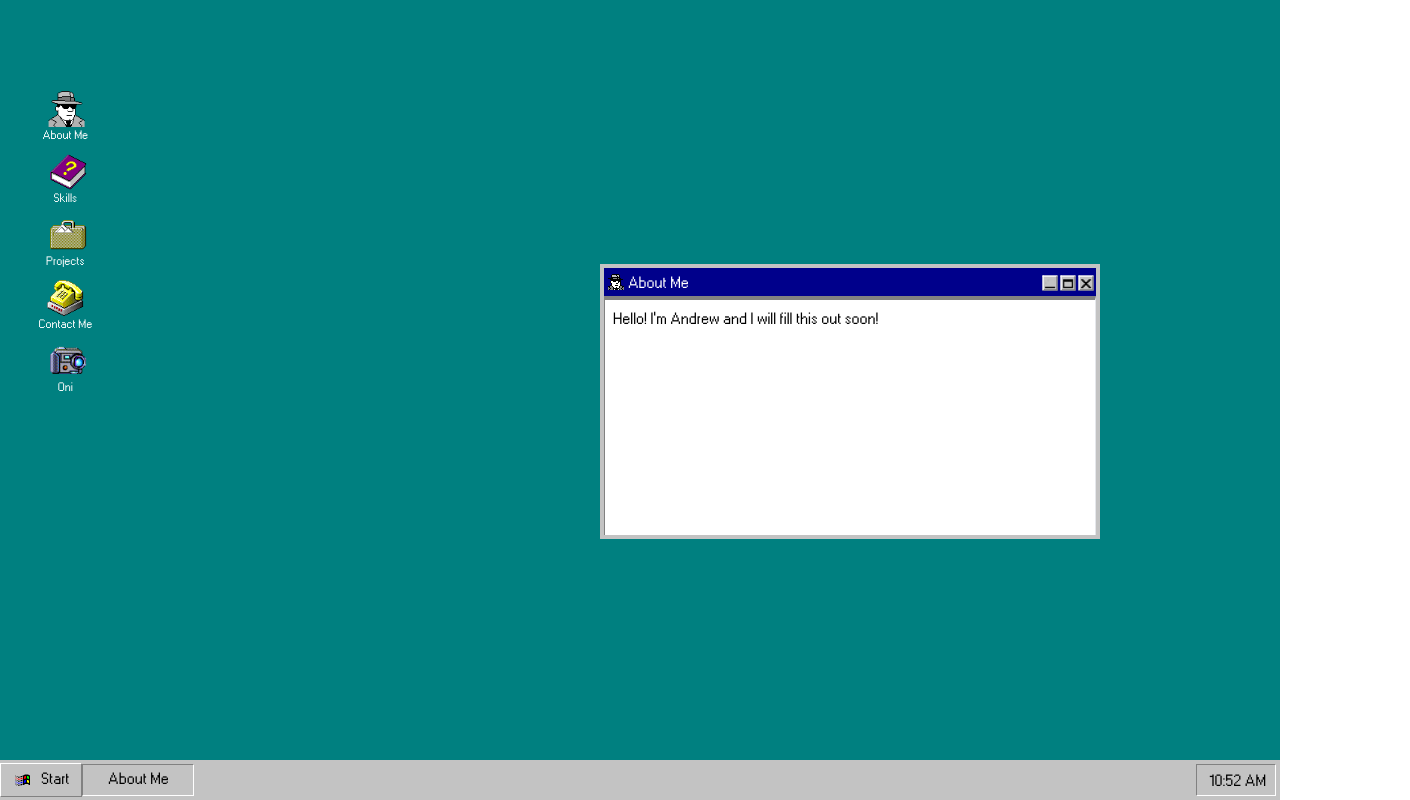
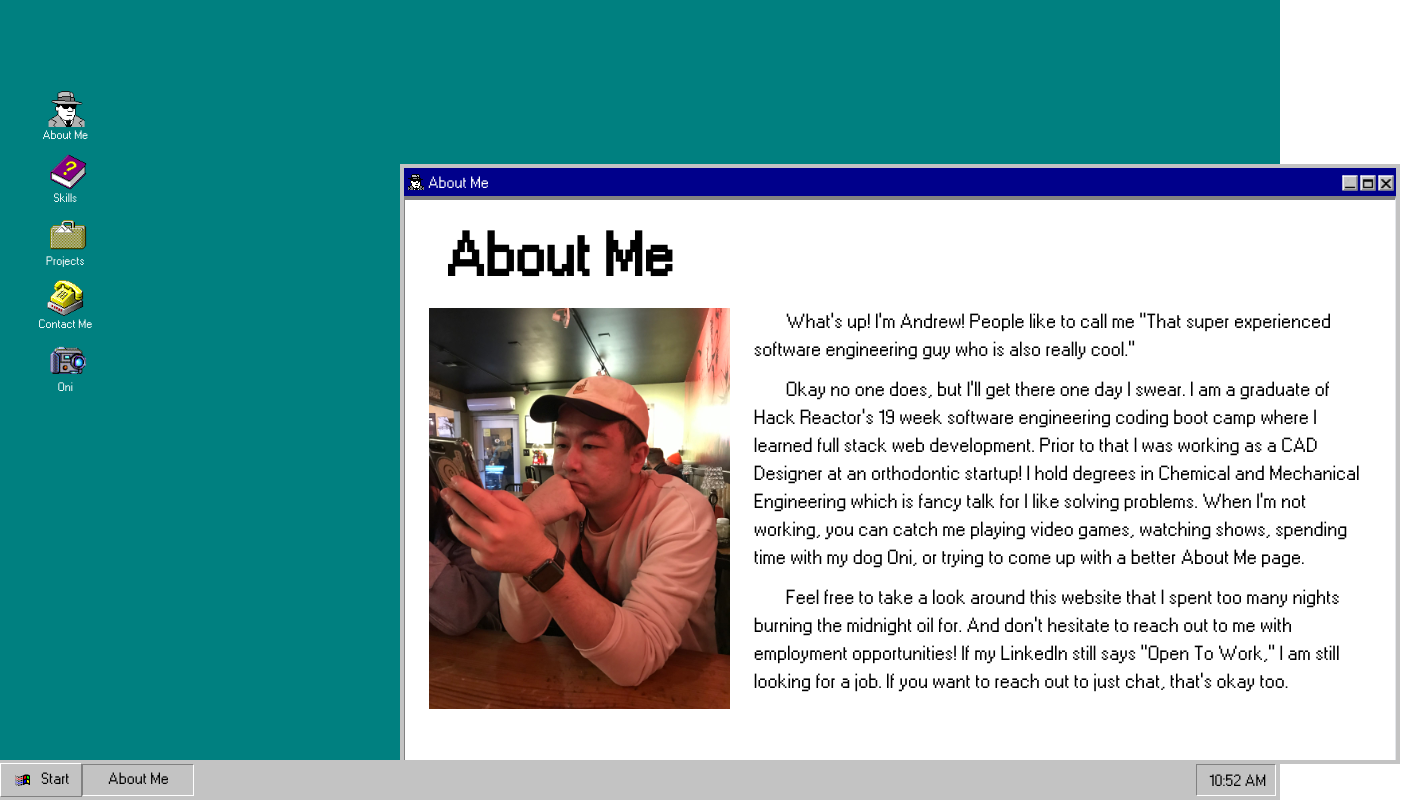
Before and after one commit to theandrewliu/portfolio, a React (Create React App) app: page / in a window 1280 px wide. Shown: the whole page, 1410 px wide, since content can reach past the window. Built offline with nearby package versions, Linux system fonts and the light colour scheme.

Commit message:
added the about me window content. finally

```diff
--- a/src/Components/AboutMeWindow.js
+++ b/src/Components/AboutMeWindow.js
@@ -7,6 +7,7 @@ import hidebutton from '../assets/icons/hide-icon.png'
 import maximizebutton from '../assets/icons/maximize-icon.png'
 import minimizebutton from '../assets/icons/minimize-icon.png'
 import msagentsmall from '../assets/icons/msagentsmall.png'
+import selfie from '../assets/images/AboutMe.jpg'
 
 
 const AboutMeWindow = () => {
@@ -64,12 +65,34 @@ const AboutMeWindow = () => {
                             </div>
                         </div>
                         <div className="p-2 h-full bg-white border border-l-shadow border-t-shadow whitespace-normal break-normal overflow-auto">
-                            <p>Hello! I'm Andrew and I will fill this out soon!</p>
+                            <div>
+                                <h1 className="text-6xl font-bold pl-8 pt-5">About Me</h1>
+                            </div>
+                            <div className="flex flex-row pt-5 space-x-6">
+                                <div className="w-1/3 pl-4">
+                                    <img alt="clueless man looking at phone" src={selfie}/>
+                                </div>
+                                <div className="w-2/3 text-xl space-y-3 pr-4 flex flex-col items-center h-full">
+                                    <p className="indent-8">
+                                        What's up! I'm Andrew! People like to call me "That super experienced software engineering guy who is also really cool."
+                                    </p>
+                                    <p className="indent-8">
+                                        Okay no one does, but I'll get there one day I swear.
+                                        I am a graduate of Hack Reactor's 19 week software engineering coding boot camp where I learned full stack web development. Prior to that I was working as a CAD Designer at
+                                        an orthodontic startup! I hold degrees in Chemical and Mechanical Engineering which is fancy talk for I like solving problems. When I'm not
+                                        working, you can catch me playing video games, watching shows, spending time with my dog Oni, or trying to come up with a better About Me page.
+                                    </p>
+                                    <p className="indent-8">
+                                        Feel free to take a look around this website that I spent too many nights burning the midnight oil for. And don't hesitate to reach out to me with employment
+                                        opportunities! If my LinkedIn still says "Open To Work," I am still looking for a job. If you want to reach out to just chat, that's okay too.
+                                    </p>
+                                </div>
+                            </div>
                         </div>
                     </div>
             </div>
-            <Draggable handle="#handle"  bounds="parent" defaultPosition={{x: 600, y: -200}} onStart={()=>{dispatch(incrementGlobalZ());setActiveWindow()}}>
-                <Resizable bounds="parent" style={isAboutMeClosed || isAboutMeMax ? {zIndex: -100, position: "absolute"} : isAboutMeActive ? {zIndex:zValue, position: "absolute"} : {zIndex: zValue-1, position: "absolute"}} defaultSize={{ width: 500, height:275}} minWidth={300} minHeight={200} enable={!isAboutMeClosed ? { top:false, right:true, bottom:true, left:false, topRight:false, bottomRight:true, bottomLeft:false, topLeft:false } : { top:false, right:false, bottom:false, left:false, topRight:false, bottomRight:false, bottomLeft:false, topLeft:false }}>
+            <Draggable handle="#handle"  bounds="parent" defaultPosition={{x: 400, y: -300}} onStart={()=>{dispatch(incrementGlobalZ());setActiveWindow()}}>
+                <Resizable bounds="parent" style={isAboutMeClosed || isAboutMeMax ? {zIndex: -100, position: "absolute"} : isAboutMeActive ? {zIndex:zValue, position: "absolute"} : {zIndex: zValue-1, position: "absolute"}} defaultSize={{ width: 1000, height:600}} minWidth={300} minHeight={200} enable={!isAboutMeClosed ? { top:false, right:true, bottom:true, left:false, topRight:false, bottomRight:true, bottomLeft:false, topLeft:false } : { top:false, right:false, bottom:false, left:false, topRight:false, bottomRight:false, bottomLeft:false, topLeft:false }}>
                     <div className={!isAboutMeClosed ? isAboutMeMax ? "hidden" : "border-4 divide-y-4 border-taskbar flex flex-col h-full relative" : "hidden"} onClick={()=>setActiveWindow()}>
                         <div id="handle" className="flex justify-between bg-title-bar text-white">
                             <div className="flex hover:cursor-default pl-1 pt-1 items-center">
@@ -83,7 +106,29 @@ const AboutMeWindow = () => {
                             </div>
                         </div>
                         <div className="p-2 h-full bg-white border border-l-shadow border-t-shadow whitespace-normal break-normal overflow-auto">
-                            <p>Hello! I'm Andrew and I will fill this out soon!</p>
+                            <div>
+                                <h1 className="text-6xl font-bold pl-8 pt-5">About Me</h1>
+                            </div>
+                            <div className="flex flex-row pt-5 space-x-6">
+                                <div className="w-1/3 pl-4">
+                                    <img alt="clueless man looking at phone" src={selfie}/>
+                                </div>
+                                <div className="w-2/3 text-xl space-y-3 pr-4 flex flex-col items-center h-full">
+                                    <p className="indent-8">
+                                        What's up! I'm Andrew! People like to call me "That super experienced software engineering guy who is also really cool."
+                                    </p>
+                                    <p className="indent-8">
+                                        Okay no one does, but I'll get there one day I swear.
+                                        I am a graduate of Hack Reactor's 19 week software engineering coding boot camp where I learned full stack web development. Prior to that I was working as a CAD Designer at
+                                        an orthodontic startup! I hold degrees in Chemical and Mechanical Engineering which is fancy talk for I like solving problems. When I'm not
+                                        working, you can catch me playing video games, watching shows, spending time with my dog Oni, or trying to come up with a better About Me page.
+                                    </p>
+                                    <p className="indent-8">
+                                        Feel free to take a look around this website that I spent too many nights burning the midnight oil for. And don't hesitate to reach out to me with employment
+                                        opportunities! If my LinkedIn still says "Open To Work," I am still looking for a job. If you want to reach out to just chat, that's okay too.
+                                    </p>
+                                </div>
+                            </div>
                         </div>
                     </div>
                 </Resizable>
--- a/src/Components/SkillsWindow.js
+++ b/src/Components/SkillsWindow.js
@@ -48,7 +48,7 @@ const SkillsWindow = () => {
     const isSkillsMax = useSelector((state) => state.home.isSkillsMax)
     const zValue = useSelector((state) => state.home.SkillsZ)
 
-    const [divSize, setDivSize] = useState({width: 500, height: 275})
+    const [divSize, setDivSize] = useState({width: 700, height: 550})
     const [deltaWidthSize, setDeltaWidthSize ] = useState(0)
 
     function setActiveWindow() {
@@ -183,7 +183,7 @@ const SkillsWindow = () => {
                     </div>
                 </div>
             </div>
-            <Draggable handle="#handle"  bounds="parent" defaultPosition={{x: 700, y: -300}} onStart={()=>{dispatch(incrementGlobalZ());setActiveWindow()}}>
+            <Draggable handle="#handle"  bounds="parent" defaultPosition={{x: 600, y: -300}} onStart={()=>{dispatch(incrementGlobalZ());setActiveWindow()}}>
                 <Resizable bounds="parent" onResize={(e,dir,ref,delta) => {setDeltaWidthSize(delta.width)}} onResizeStop={()=>{setDivSize({width:divSize.width+deltaWidthSize});setDeltaWidthSize(0)}} style={isSkillsClosed || isSkillsMax ? {zIndex: -100, position: "absolute"} : isSkillsActive ? {zIndex:zValue, position: "absolute"}: {zIndex:zValue-1, position: "absolute"}} defaultSize={{ width: divSize.width, height: divSize.height}} minWidth={300} minHeight={200} enable={!isSkillsClosed ? { top:false, right:true, bottom:true, left:false, topRight:false, bottomRight:true, bottomLeft:false, topLeft:false } : { top:false, right:false, bottom:false, left:false, topRight:false, bottomRight:false, bottomLeft:false, topLeft:false }}>
                     <div className={!isSkillsClosed ? isSkillsMax ? "hidden" : "border-4 divide-y-4 border-taskbar flex flex-col h-full relative" : "hidden"} onClick={()=>setActiveWindow()}>
                         <div id="handle" className="flex justify-between bg-title-bar text-white">
```
Also changed, not shown: src/assets/images/AboutMe.jpg (added).
